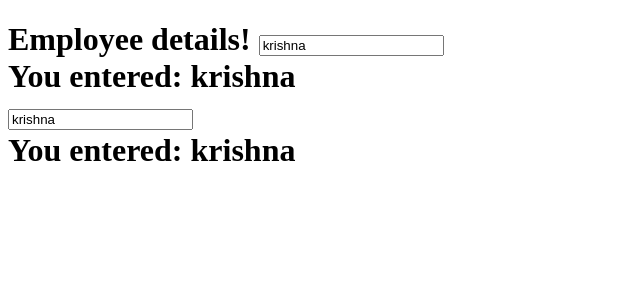
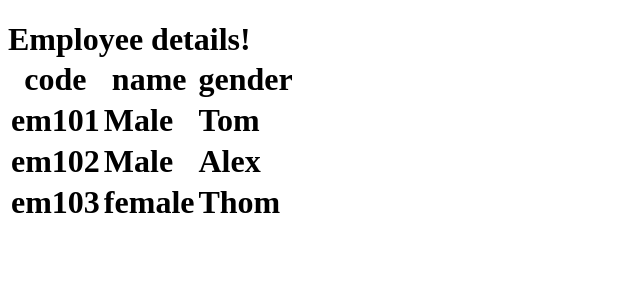
Before and after one commit to Cyber-Team/Angular2, an Angular app: page / in a window 1280 px wide. Shown: the top 300 px of the page, without its empty margins (0-640 px from the left). Built offline with nearby package versions, Linux system fonts and the light colour scheme.

Commit message:
*ngFor added

```diff
--- a/src/app/app.module.ts
+++ b/src/app/app.module.ts
@@ -4,11 +4,13 @@ import { FormsModule } from '@angular/forms';
 
 import { AppComponent } from './app.component';
 import { EmployeComponent } from './employe/employe.component';
+import { EmployeeListComponent } from './employee-list/employee-list.component';
 
 @NgModule({
   declarations: [
     AppComponent,
-    EmployeComponent
+    EmployeComponent,
+    EmployeeListComponent
   ],
   imports: [
     BrowserModule,
--- a/src/app/employe/employe.component.html
+++ b/src/app/employe/employe.component.html
@@ -37,10 +37,14 @@
 <!--<button (click)="onclick()" >Click</button>-->
 
 <!--two way data binding-->
-<input type="text" [value]="name" (input)="name=$event.target.value"/>
+<!--<input type="text" [value]="name" (input)="name=$event.target.value"/>
 <br/>
 You entered: {{ name }}
 <br/>
 <input [(ngModel)]="name"/>
 <br/>
-You entered: {{ name }}
+You entered: {{ name }}-->
+
+<!--ngFor directive-->
+
+<app-employee-list></app-employee-list>
--- a/src/app/employe/employe.component.ts
+++ b/src/app/employe/employe.component.ts
@@ -33,9 +33,9 @@ addTo(){
 
    //two way data binding
 
-  name: string = 'krishna';
+  //name: string = 'krishna';
 
-
+//ngFor
 
 
 
--- /dev/null
+++ b/src/app/employee-list/employee-list.component.html
@@ -0,0 +1,19 @@
+<table>
+  <thead>
+    <tr>
+      <th>code</th>
+      <th>name</th>
+      <th>gender</th>
+    </tr>
+  </thead>
+  <tbody>
+    <tr *ngFor="let employee of employe">
+        <td> {{employee.code}}</td>
+        <td> {{employee.gender}}</td>
+        <td> {{employee.name}}</td>
+    </tr>
+  <tr *ngIf="!employe || employe.length==0">
+    <td>No employees to display</td>
+  </tr>
+  </tbody>
+</table>
--- /dev/null
+++ b/src/app/employee-list/employee-list.component.ts
@@ -0,0 +1,21 @@
+import { Component, OnInit } from '@angular/core';
+
+@Component({
+  selector: 'app-employee-list',
+  templateUrl: './employee-list.component.html',
+  styleUrls: ['./employee-list.component.css']
+})
+export class EmployeeListComponent implements OnInit {
+
+  employe: any[] = [
+    { code: 'em101', name: 'Tom', gender:'Male'},
+   { code: 'em102', name: 'Alex', gender:'Male'},
+    { code: 'em103', name: 'Thom', gender:'female'}
+  ];
+
+  constructor() { }
+
+  ngOnInit() {
+  }
+
+}
```
Also changed, not shown: src/app/employee-list/employee-list.component.css (added), 1 other file (tests, documents, lock files or other folders).
